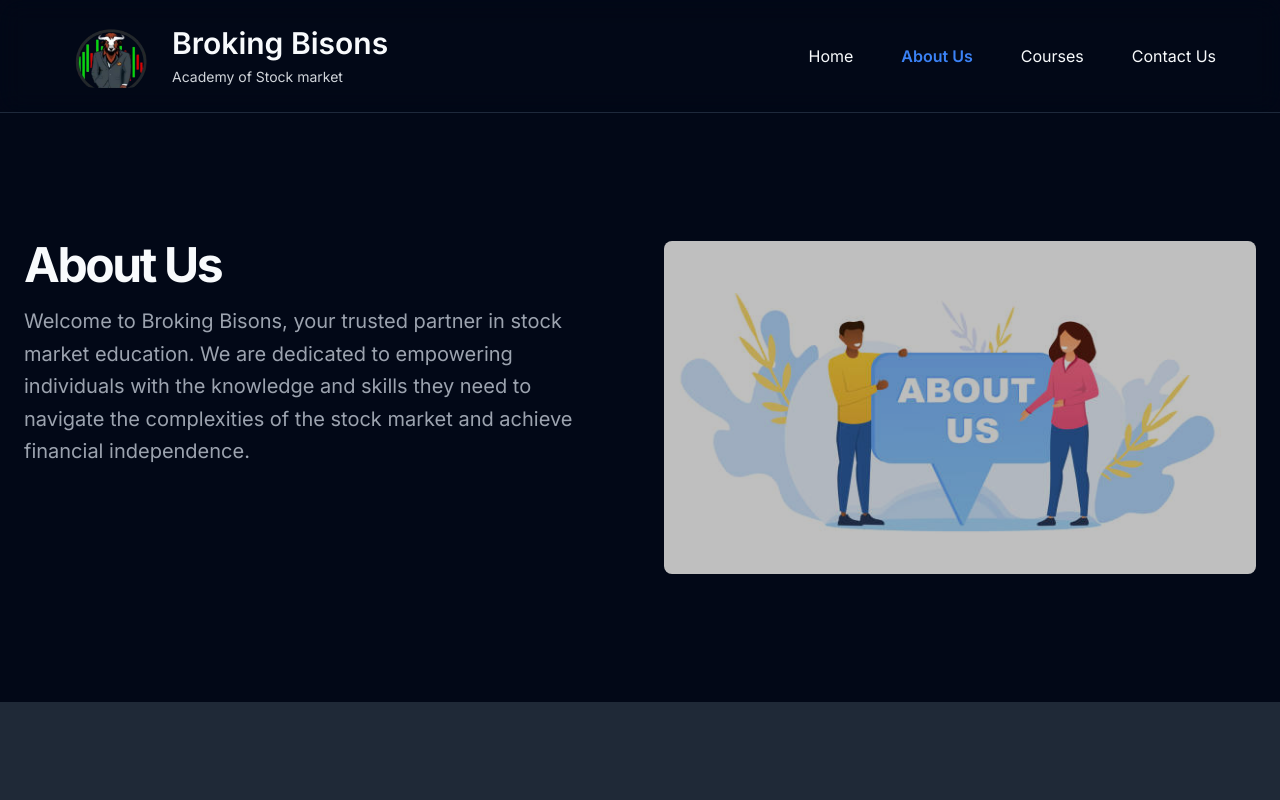
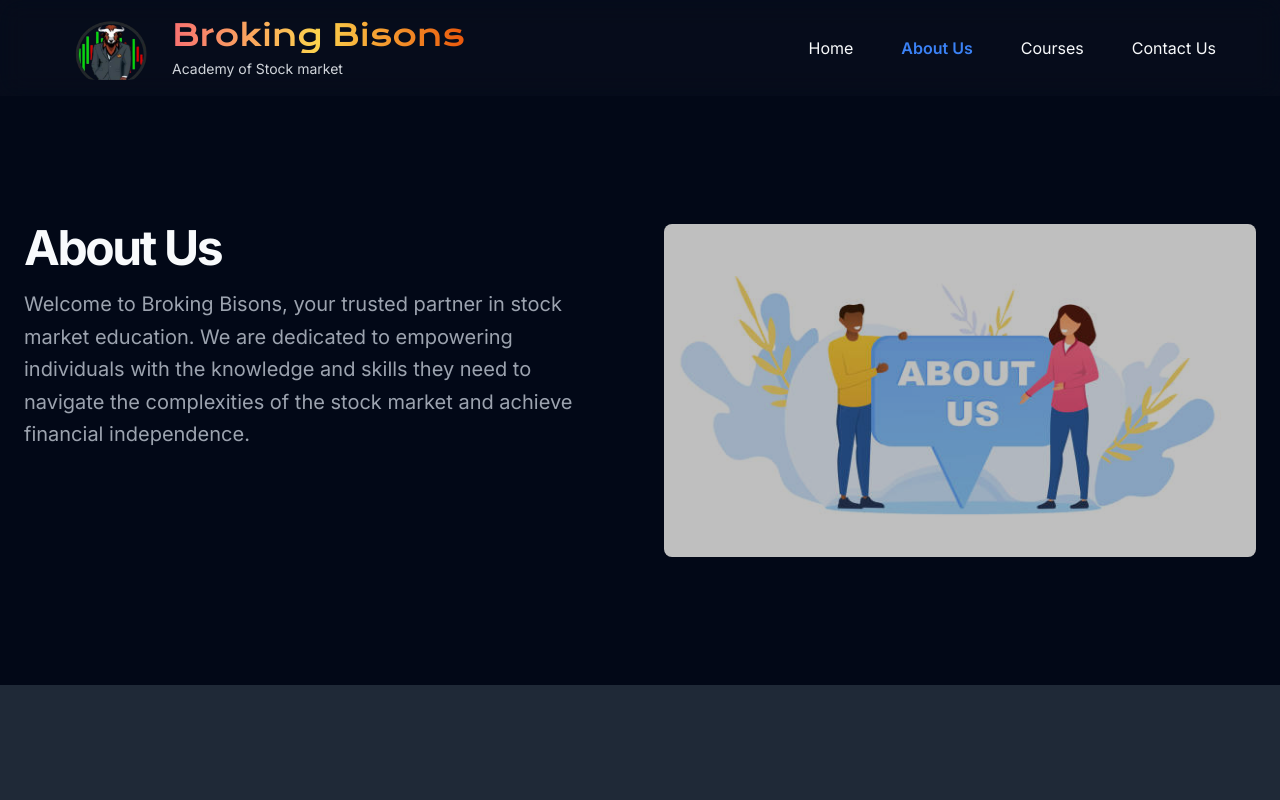
Before and after one commit to yash91989201/broking_bisons, a Next.js app: page /about-us in a window 1280 px wide. Shown: the top 800 px of the page. Built offline with nearby package versions, Linux system fonts and the light colour scheme.

Commit message:
fix hero section and heading

```diff
--- a/src/components/home/hero-section.css
+++ b/src/components/home/hero-section.css
@@ -51,6 +51,6 @@
   height: 100%;
   background: url(/assets/hero-img-1.png) no-repeat;
   background-size: 150%;
-  animation: backgroundScroll 20s linear infinite alternate;
+  animation: backgroundScroll 16s linear infinite alternate;
   filter: brightness(0.95);
 }
--- a/src/components/home/hero-section.tsx
+++ b/src/components/home/hero-section.tsx
@@ -14,12 +14,12 @@ const font = Krona_One({ subsets: ["latin"], weight: "400" });
 
 export default function HeroSection() {
 	return (
-		<section className="">
-			<div className="relative w-full h-[42vh] sm:h-screen overflow-hidden">
+		<section className="relative">
+			<div className="relative w-full sm:h-[calc(100vh-6rem)] h-[50vh] overflow-hidden">
 				<div className="image"></div>
 			</div>
 
-			<div className="absolute top-[30%] sm:top-[60%] mx-auto left-1/2 -translate-x-1/2 -translate-y-1/2 w-4/5 lg:w-1/2 backdrop-filter backdrop-blur-md bg-gray-900/30 p-3 rounded-md gap-3 sm:gap-6 flex items-center flex-col">
+			<div className="absolute top-[50%] sm:top-[60%] mx-auto left-1/2 -translate-x-1/2 -translate-y-1/2 w-4/5 lg:w-1/2 backdrop-filter backdrop-blur-md bg-gray-900/30 p-3 rounded-md gap-3 sm:gap-6 flex items-center flex-col">
 				{/* <h1 className="animate-text bg-gradient-to-r from-blue-500 via-indigo-500 to-sky-500 bg-clip-text text-transparent text-3xl xl:text-8xl font-semibold"> */}
 				<h1
 					className={cn(
--- a/src/components/shared/header.tsx
+++ b/src/components/shared/header.tsx
@@ -13,19 +13,27 @@ import {
 } from "@/components/ui/sheet";
 import { Menu } from "lucide-react";
 import Image from "next/image";
+import { Krona_One } from "next/font/google";
+
+const font = Krona_One({ subsets: ["latin"], weight: "400" });
 
 export default function Header() {
 	const pathname = usePathname();
 	return (
-		<header className="lg:px-6 border-b backdrop-filter backdrop-blur-md sticky top-0 bg-opacity-40 z-50 bg-[var(--background)]">
-			<div className="sm:max-w-[90vw] flex items-center justify-between mx-auto p-3 lg:py-6 lg:px-0">
+		<header className="lg:px-6 backdrop-filter backdrop-blur-md sticky top-0 bg-opacity-40 z-50 bg-gray-900/30">
+			<div className="sm:max-w-[90vw] flex items-center justify-between mx-auto p-3 lg:py-6 lg:px-0 h-20 sm:h-24">
 				<Link href="/">
 					<div className="flex items-center gap-1.5 sm:gap-3">
 						<div className="relative sm:w-24 sm:h-16 w-16 h-12 rounded-full bg-[var(--background)] overflow-hidden">
 							<Image src="/assets/logo.png" alt="logo" fill />
 						</div>
-						<div className="flex flex-col gap-1.5">
-							<h1 className="sm:text-xl lg:text-3xl font-semibold">
+						<div className="flex flex-col gap-1.5 ">
+							<h1
+								className={cn(
+									"sm:text-xl lg:text-3xl font-extrabold text-transparent  bg-clip-text bg-gradient-to-r from-red-400 to-orange-600 via-amber-300",
+									font.className
+								)}
+							>
 								Broking Bisons
 							</h1>
 							<h3 className="text-gray-300 text-xs sm:text-sm">
```
